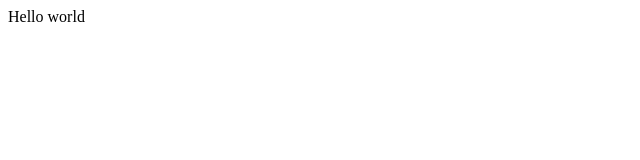
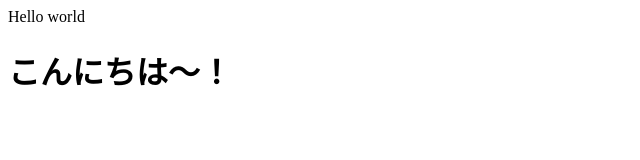
Before and after one commit to m0mizuki/KokasaiPre_1, a plain HTML site: page index.html in a window 1280 px wide. Shown: the whole page, without its empty margins (0-640 px from the left). Drawn offline with Linux system fonts and the light colour scheme.

Commit message:
こんにちはを追加

```diff
--- a/index.html
+++ b/index.html
@@ -10,6 +10,7 @@
 
 <body>
   Hello world
+  <h1>こんにちは～！</h1>
   <script src="script.js"></script>
 
   <!--
```
